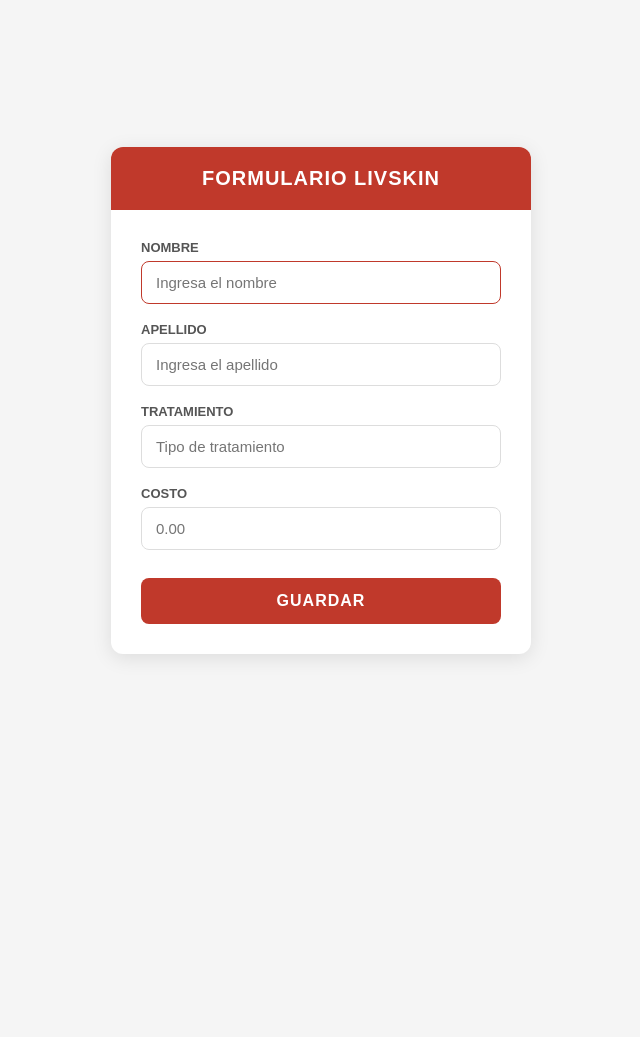
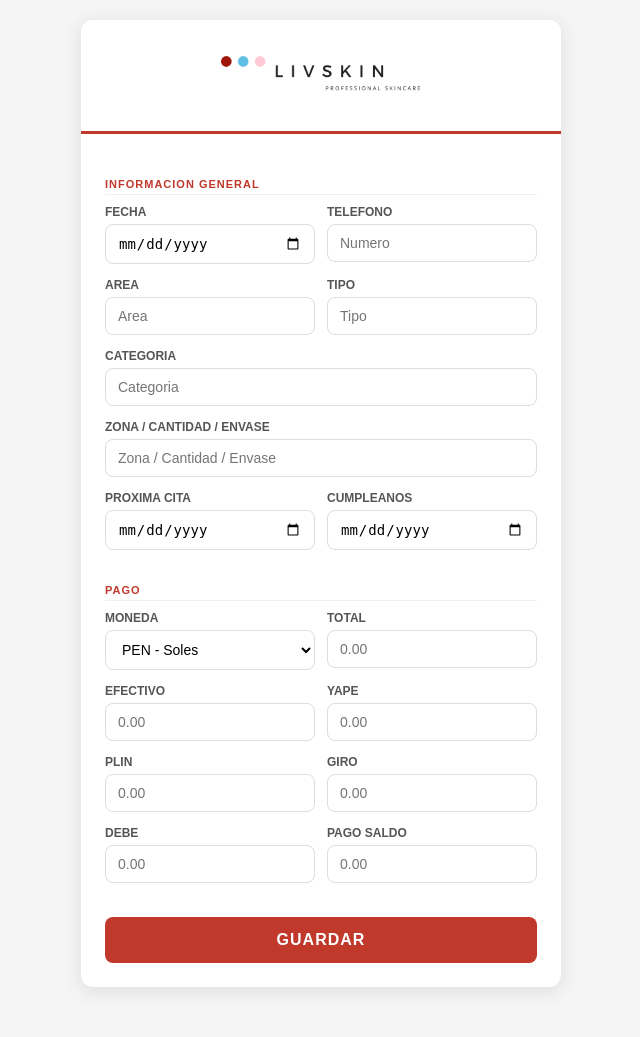
Before and after one commit to DarioUrrutia/formulario-livskin, a Flask app: page / in a window 1280 px wide. Shown: the whole page, without its empty margins (319-959 px from the left). Before the commit the page ends 658 px from the top, so only its background shows below. Run offline with Flask 3, Linux system fonts and the light colour scheme.

Commit message:
Actualizar campos y agregar logo

```diff
--- a/app.py
+++ b/app.py
@@ -7,33 +7,49 @@ app.secret_key = "livskin2024"
 
 ARCHIVO_EXCEL = "Datos_Livskin.xlsx"
 
+ENCABEZADOS = [
+    "FECHA", "AREA", "TIPO", "CATEGORIA", "ZONA/CANTIDAD/ENVASE",
+    "TELEFONO", "PROXIMA CITA", "MONEDA", "TOTAL", "EFECTIVO",
+    "YAPE", "PLIN", "GIRO", "DEBE", "PAGO SALDO", "CUMPLEANOS"
+]
+
 def inicializar_excel():
     if not os.path.exists(ARCHIVO_EXCEL):
         wb = openpyxl.Workbook()
         ws = wb.active
-        ws.title = "Pacientes"
-        ws.append(["NOMBRE", "APELLIDO", "TRATAMIENTO", "COSTO"])
+        ws.title = "Registros"
+        ws.append(ENCABEZADOS)
         wb.save(ARCHIVO_EXCEL)
 
 @app.route("/", methods=["GET", "POST"])
 def formulario():
     if request.method == "POST":
-        nombre = request.form.get("nombre", "").strip()
-        apellido = request.form.get("apellido", "").strip()
-        tratamiento = request.form.get("tratamiento", "").strip()
-        costo = request.form.get("costo", "").strip()
-
-        if not nombre:
-            flash("El campo NOMBRE es obligatorio.")
-            return redirect(url_for("formulario"))
+        datos = [
+            request.form.get("fecha", ""),
+            request.form.get("area", ""),
+            request.form.get("tipo", ""),
+            request.form.get("categoria", ""),
+            request.form.get("zona_cantidad_envase", ""),
+            request.form.get("telefono", ""),
+            request.form.get("proxima_cita", ""),
+            request.form.get("moneda", ""),
+            request.form.get("total", ""),
+            request.form.get("efectivo", ""),
+            request.form.get("yape", ""),
+            request.form.get("plin", ""),
+            request.form.get("giro", ""),
+            request.form.get("debe", ""),
+            request.form.get("pago_saldo", ""),
+            request.form.get("cumpleanos", ""),
+        ]
 
         inicializar_excel()
         wb = openpyxl.load_workbook(ARCHIVO_EXCEL)
         ws = wb.active
-        ws.append([nombre, apellido, tratamiento, costo])
+        ws.append(datos)
         wb.save(ARCHIVO_EXCEL)
 
-        flash(f"Datos de {nombre} {apellido} guardados correctamente.")
+        flash("Registro guardado correctamente.")
         return redirect(url_for("formulario"))
 
     return render_template("formulario.html")
--- a/templates/formulario.html
+++ b/templates/formulario.html
@@ -11,8 +11,6 @@
             background: #f5f5f5;
             display: flex;
             justify-content: center;
-            align-items: center;
-            min-height: 100vh;
             padding: 20px;
         }
         .card {
@@ -20,38 +18,57 @@
             border-radius: 12px;
             box-shadow: 0 4px 20px rgba(0,0,0,0.1);
             width: 100%;
-            max-width: 420px;
+            max-width: 480px;
             overflow: hidden;
+            margin-bottom: 30px;
         }
         .header {
-            background: #C0392B;
-            color: white;
+            background: white;
             text-align: center;
             padding: 20px;
-            font-size: 20px;
+            border-bottom: 3px solid #C0392B;
+        }
+        .header img {
+            max-width: 200px;
+            height: auto;
+        }
+        .form-body { padding: 24px; }
+        .seccion {
+            font-size: 11px;
             font-weight: bold;
+            color: #C0392B;
+            text-transform: uppercase;
             letter-spacing: 1px;
+            margin: 20px 0 10px;
+            border-bottom: 1px solid #f0f0f0;
+            padding-bottom: 4px;
         }
-        .form-body { padding: 30px; }
-        .field { margin-bottom: 18px; }
+        .field { margin-bottom: 14px; }
         label {
             display: block;
             font-weight: bold;
-            font-size: 13px;
+            font-size: 12px;
             color: #555;
-            margin-bottom: 6px;
+            margin-bottom: 5px;
+            text-transform: uppercase;
         }
-        input {
+        input, select {
             width: 100%;
-            padding: 12px 14px;
+            padding: 10px 12px;
             border: 1.5px solid #ddd;
             border-radius: 8px;
-            font-size: 15px;
+            font-size: 14px;
             transition: border 0.2s;
+            background: white;
         }
-        input:focus {
+        input:focus, select:focus {
             outline: none;
             border-color: #C0392B;
+        }
+        .fila-dos {
+            display: grid;
+            grid-template-columns: 1fr 1fr;
+            gap: 12px;
         }
         button {
             width: 100%;
@@ -63,12 +80,12 @@
             font-size: 16px;
             font-weight: bold;
             cursor: pointer;
-            margin-top: 10px;
+            margin-top: 20px;
             letter-spacing: 1px;
         }
         button:hover { background: #a93226; }
         .mensaje {
-            margin: 15px 30px 0;
+            margin: 12px 24px 0;
             padding: 12px;
             border-radius: 8px;
             text-align: center;
@@ -86,7 +103,9 @@
 </head>
 <body>
     <div class="card">
-        <div class="header">FORMULARIO LIVSKIN</div>
+        <div class="header">
+            <img src="{{ url_for('static', filename='logo.png') }}" alt="Livskin Logo">
+        </div>
 
         {% with messages = get_flashed_messages() %}
             {% if messages %}
@@ -99,22 +118,101 @@
         {% endwith %}
 
         <form class="form-body" method="POST">
+
+            <div class="seccion">Informacion General</div>
+
+            <div class="fila-dos">
+                <div class="field">
+                    <label>Fecha</label>
+                    <input type="date" name="fecha">
+                </div>
+                <div class="field">
+                    <label>Telefono</label>
+                    <input type="tel" name="telefono" placeholder="Numero">
+                </div>
+            </div>
+
+            <div class="fila-dos">
+                <div class="field">
+                    <label>Area</label>
+                    <input type="text" name="area" placeholder="Area">
+                </div>
+                <div class="field">
+                    <label>Tipo</label>
+                    <input type="text" name="tipo" placeholder="Tipo">
+                </div>
+            </div>
+
             <div class="field">
-                <label>NOMBRE</label>
-                <input type="text" name="nombre" placeholder="Ingresa el nombre" autofocus>
+                <label>Categoria</label>
+                <input type="text" name="categoria" placeholder="Categoria">
             </div>
+
             <div class="field">
-                <label>APELLIDO</label>
-                <input type="text" name="apellido" placeholder="Ingresa el apellido">
+                <label>Zona / Cantidad / Envase</label>
+                <input type="text" name="zona_cantidad_envase" placeholder="Zona / Cantidad / Envase">
             </div>
-            <div class="field">
-                <label>TRATAMIENTO</label>
-                <input type="text" name="tratamiento" placeholder="Tipo de tratamiento">
+
+            <div class="fila-dos">
+                <div class="field">
+                    <label>Proxima Cita</label>
+                    <input type="date" name="proxima_cita">
+                </div>
+                <div class="field">
+                    <label>Cumpleanos</label>
+                    <input type="date" name="cumpleanos">
+                </div>
             </div>
-            <div class="field">
-                <label>COSTO</label>
-                <input type="number" name="costo" placeholder="0.00" step="0.01">
+
+            <div class="seccion">Pago</div>
+
+            <div class="fila-dos">
+                <div class="field">
+                    <label>Moneda</label>
+                    <select name="moneda">
+                        <option value="PEN">PEN - Soles</option>
+                        <option value="USD">USD - Dolares</option>
+                    </select>
+                </div>
+                <div class="field">
+                    <label>Total</label>
+                    <input type="number" name="total" placeholder="0.00" step="0.01">
+                </div>
             </div>
+
+            <div class="fila-dos">
+                <div class="field">
+                    <label>Efectivo</label>
+                    <input type="number" name="efectivo" placeholder="0.00" step="0.01">
+                </div>
+                <div class="field">
+                    <label>Yape</label>
+                    <input type="number" name="yape" placeholder="0.00" step="0.01">
+                </div>
+            </div>
+
+            <div class="fila-dos">
+                <div class="field">
+                    <label>Plin</label>
+                    <input type="number" name="plin" placeholder="0.00" step="0.01">
+                </div>
+                <div class="field">
+                    <label>Giro</label>
+                    <input type="number" name="giro" placeholder="0.00" step="0.01">
+                </div>
+            </div>
+
+            <div class="fila-dos">
+                <div class="field">
+                    <label>Debe</label>
+                    <input type="number" name="debe" placeholder="0.00" step="0.01">
+                </div>
+                <div class="field">
+                    <label>Pago Saldo</label>
+                    <input type="number" name="pago_saldo" placeholder="0.00" step="0.01">
+                </div>
+            </div>
+
             <button type="submit">GUARDAR</button>
         </form>
     </div>
```
Also changed, not shown: static/logo.png (added).
